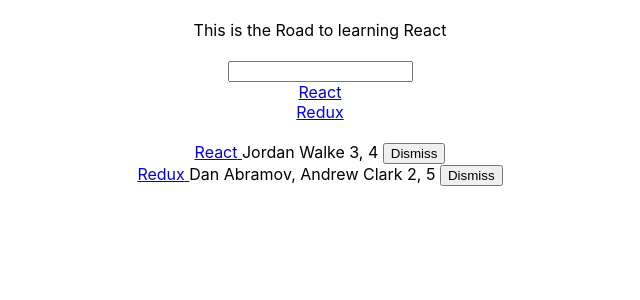
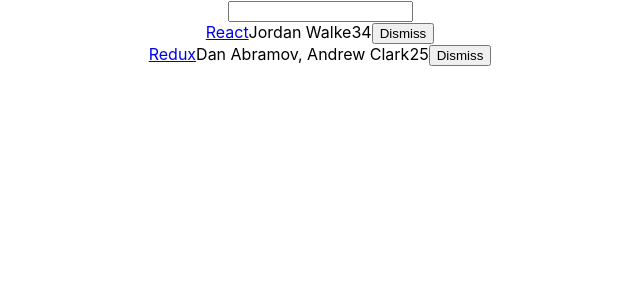
Before and after one commit to muwanguzipoloe/The_Road_to_learning_react, a React (Create React App) app in the folder simplyreact/: page / in a window 1280 px wide. Shown: the top 300 px of the page, without its empty margins (320-960 px from the left). Built offline with nearby package versions, Linux system fonts and the light colour scheme.

Commit message:
Split Up Components

```diff
--- a/simplyreact/src/App.js
+++ b/simplyreact/src/App.js
@@ -19,133 +19,82 @@
     objectID: 1,
   },
 ];
-// Define Higher order function outside App component:
-// The function takes the searchTerm and returns another function
-// function isSearched(searchTerm) {
-//   return function (item) {
-/*
-      The condition matches the incoming searchTerm pattern with the
-      title property of the item from your list. You can do that with
-      the built-in includes JavaScript functionality. When the pattern
-      matches, it returns true and the item stays in the list; when
-      the pattern doesn’t match, the item is removed from the list.
-*/
-//     return item.title.toLowerCase().includes(searchTerm.toLowerCase());
-//   }
-// }
-// Alternative to above function, using ES6 Arrow functions and .include():
+
 const isSearched = searchTerm => item =>
   item.title.toLowerCase().includes(searchTerm.toLowerCase());
 
 class App extends Component {
-
   constructor(props) {
     super(props);
+
     this.state = {
       list,
       searchTerm: '',
     };
-/*
-    In order to define the onDismiss() as class
-    method, you have to bind it in the constructor:
-*/
+
+    this.onSearchChange = this.onSearchChange.bind(this);
     this.onDismiss = this.onDismiss.bind(this);
-    this.onSearchChange = this.onSearchChange.bind(this);
   }
-/*
-    Defining the method so that it may be usable.
-    the objective is to remove the item identified
-    by the id from the list and store an updated
-    list to the local state. (Using JS built-in filter)
-*/
-  onDismiss(id) {
-    const isNotID = item => item.objectID !== id;
-    const updatedList = this.state.list.filter(isNotID);
-        /*
-            Alternative to the above:
-              onDismiss(id) {
-                const updatedList = this.state.list.filter(item => item.objectID !== id);
-              }
-        */
-        //  Use the setState() class method to update the list in the local component state:
 
-    this.setState({ list: updatedList });
-  }
-/*
-      When using a handler in your element, you get access to the
-      synthetic React event in your callback function’s signature.
-*/
   onSearchChange(event) {
-       /*
-       The event has the value of the input field in its target object,
-       so you can update the local state with a search term
-       using this.setState().
-       */
     this.setState({ searchTerm: event.target.value });
   }
 
+  onDismiss(id) {
+    const isNotId = item => item.objectID !== id;
+    const updatedList = this.state.list.filter(isNotId);
+    this.setState({ list: updatedList });
+  }
+
   render() {
-    const helloWorld = 'This is the Road to learning React';
-
-    //ES6 Destructuring:
     const { searchTerm, list } = this.state;
     return (
       <div className="App">
-{
-/*
-  You can also write map functions more concisely with
-  an ES6 arrow function:
-*/
+        <Search
+          value={searchTerm}
+          onChange={this.onSearchChange}
+        />
+        <Table
+          list={list}
+          pattern={searchTerm}
+          onDismiss={this.onDismiss}
+        />
+      </div>
+    );
   }
-        <br/>
-        <div>{helloWorld}</div>
-        <br / >
+}
+
+class Search extends Component {
+  render() {
+    const { value, onChange } = this.props;
+    return (
       <form>
         <input
           type="text"
-            value={searchTerm}
-            onChange={this.onSearchChange}
+          value={value}
+          onChange={onChange}
         />
       </form>
+    );
+  }
+}
 
-            {list.filter(isSearched(searchTerm)).map(item=>
-
+class Table extends Component {
+  render() {
+    const { list, pattern, onDismiss } = this.props;
+    return (
+      <div>
+        {list.filter(isSearched(pattern)).map(item =>
           <div key={item.objectID}>
             <span>
               <a href={item.url}>{item.title}</a>
             </span>
-            </div>
-          )}
-
-        <br/>
-
-        {this.state.list.map(item =>
-
-/*
-   Make sure that the key attribute is a stable identifier.
-   Avoid using the index of the item in the array, because the array
-   index is not stable. If the list changes its order, for example,
-   React will not be able to identify the items properly.
-*/
-            <div key= {item.objectID}>
+            <span>{item.author}</span>
+            <span>{item.num_comments}</span>
+            <span>{item.points}</span>
             <span>
-              <a href={item.url}>{item.title} </a>
-              </span>
-              <span>{item.author} </span>
-              <span>{item.num_comments}, </span>
-              <span>{item.points} </span>
-              <span>
-
               <button
-
-                  /*It is not advisable to use arrow functinos in
-                   event handlers like below, it affects performance
-                   if there's so many of such event handlers.
-                   it would be better to impliment a separate
-                   button component for optimization.
-                  */
-
-                  onClick={() => this.onDismiss(item.objectID)}
+                onClick={() => onDismiss(item.objectID)}
                 type="button"
               >
                 Dismiss
@@ -153,6 +102,9 @@
             </span>
           </div>
         )}
-      </div> );
-} }
+      </div>
+    );
+  }
+}
+
 export default App;
```
Lines whose indentation alone changed are shown as unchanged.
